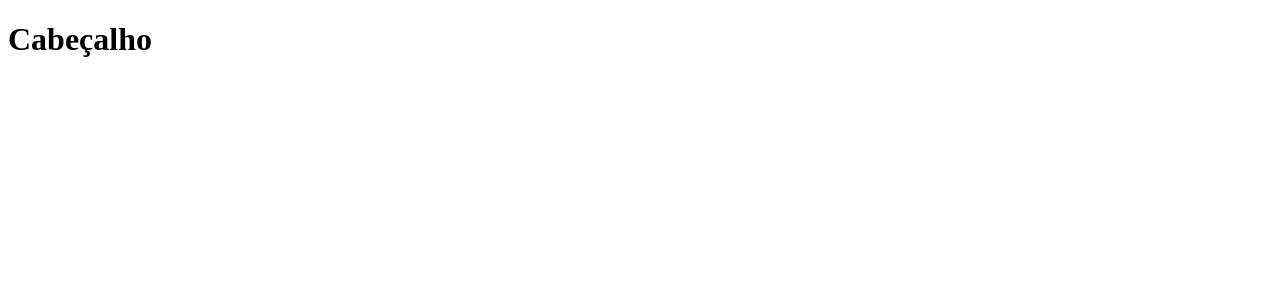
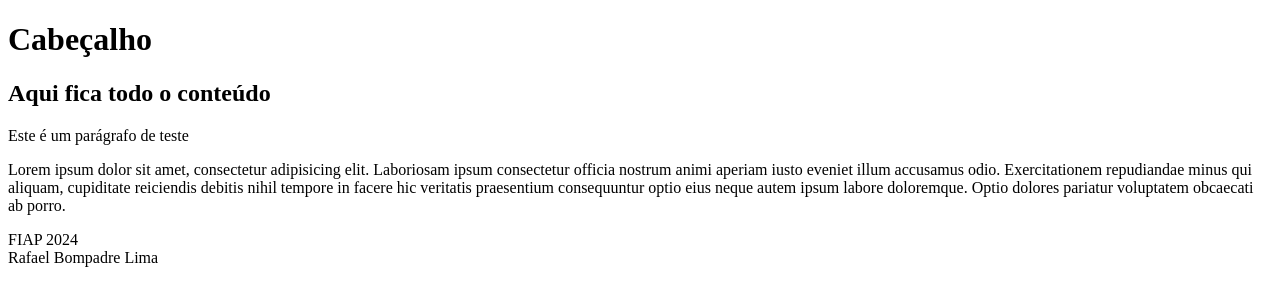
Before and after one commit to 1TDSPH-24/aula-07-2sem, a React (Vite) app in the folder aula07/: page / in a window 1280 px wide. Shown: the top 306 px of the page. Built offline with nearby package versions, Linux system fonts and the light colour scheme.

Commit message:
Componentes rodape e conteudo criados.

```diff
--- a/aula07/src/App.tsx
+++ b/aula07/src/App.tsx
@@ -1,9 +1,13 @@
-import Cabecalho from "./components/cabecalho/Cabecalho";
+import Cabecalho from "./components/Cabecalho/Cabecalho";
+import Conteudo from "./components/Conteudo/Conteudo";
+import Rodape from "./components/Rodape/Rodape";
 
 export default function App(){
   return(
     <div>
       <Cabecalho/>
+      <Conteudo/>
+      <Rodape/>
     </div>
   );
 }
--- /dev/null
+++ b/aula07/src/components/Conteudo/Conteudo.tsx
@@ -0,0 +1,9 @@
+export default function Conteudo(){
+    return(
+        <main>
+            <h2>Aqui fica todo o conteúdo</h2>
+            <p>Este é um parágrafo de teste</p>
+            <p>Lorem ipsum dolor sit amet, consectetur adipisicing elit. Laboriosam ipsum consectetur officia nostrum animi aperiam iusto eveniet illum accusamus odio. Exercitationem repudiandae minus qui aliquam, cupiditate reiciendis debitis nihil tempore in facere hic veritatis praesentium consequuntur optio eius neque autem ipsum labore doloremque. Optio dolores pariatur voluptatem obcaecati ab porro.</p>
+        </main>
+    )
+}
--- /dev/null
+++ b/aula07/src/components/Rodape/Rodape.tsx
@@ -0,0 +1,7 @@
+export default function Rodape(){
+    return(
+        <div>
+            <footer>FIAP 2024<br /> Rafael Bompadre Lima</footer>
+        </div>
+    )
+}
```
